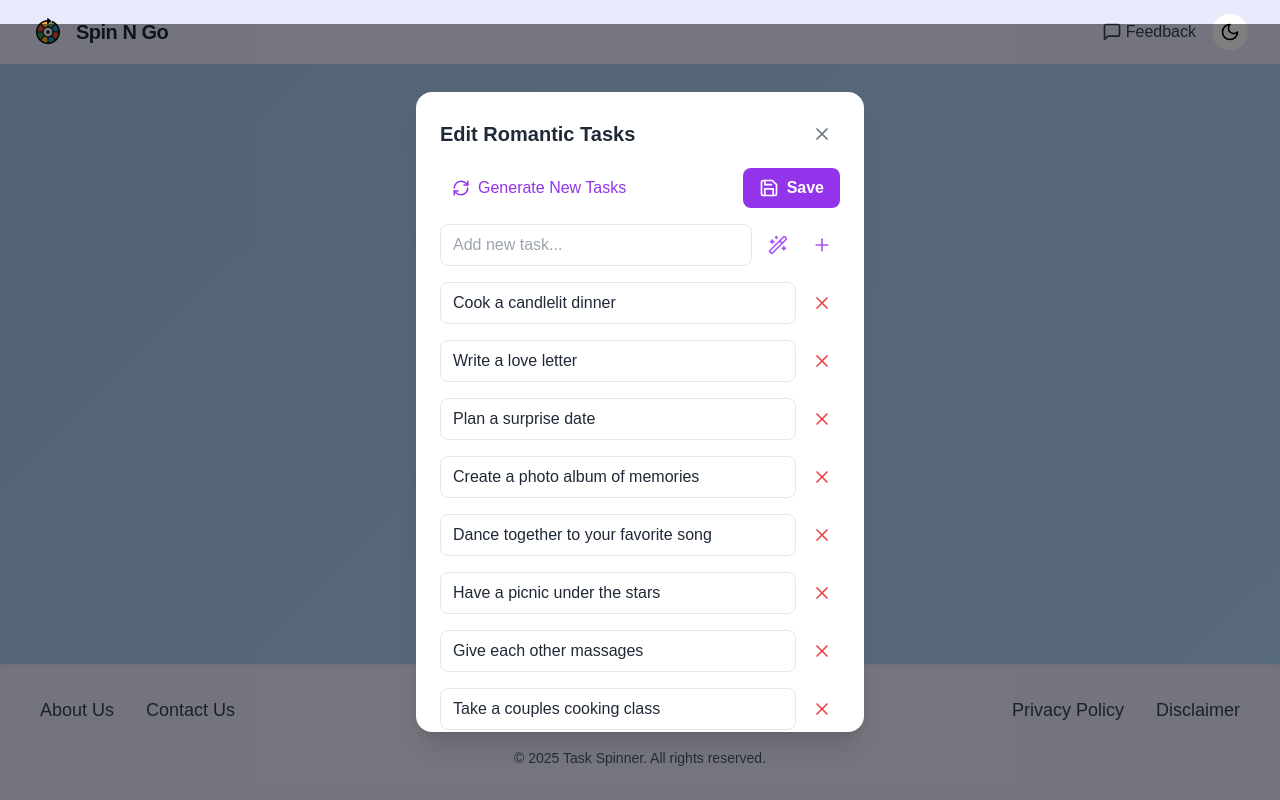
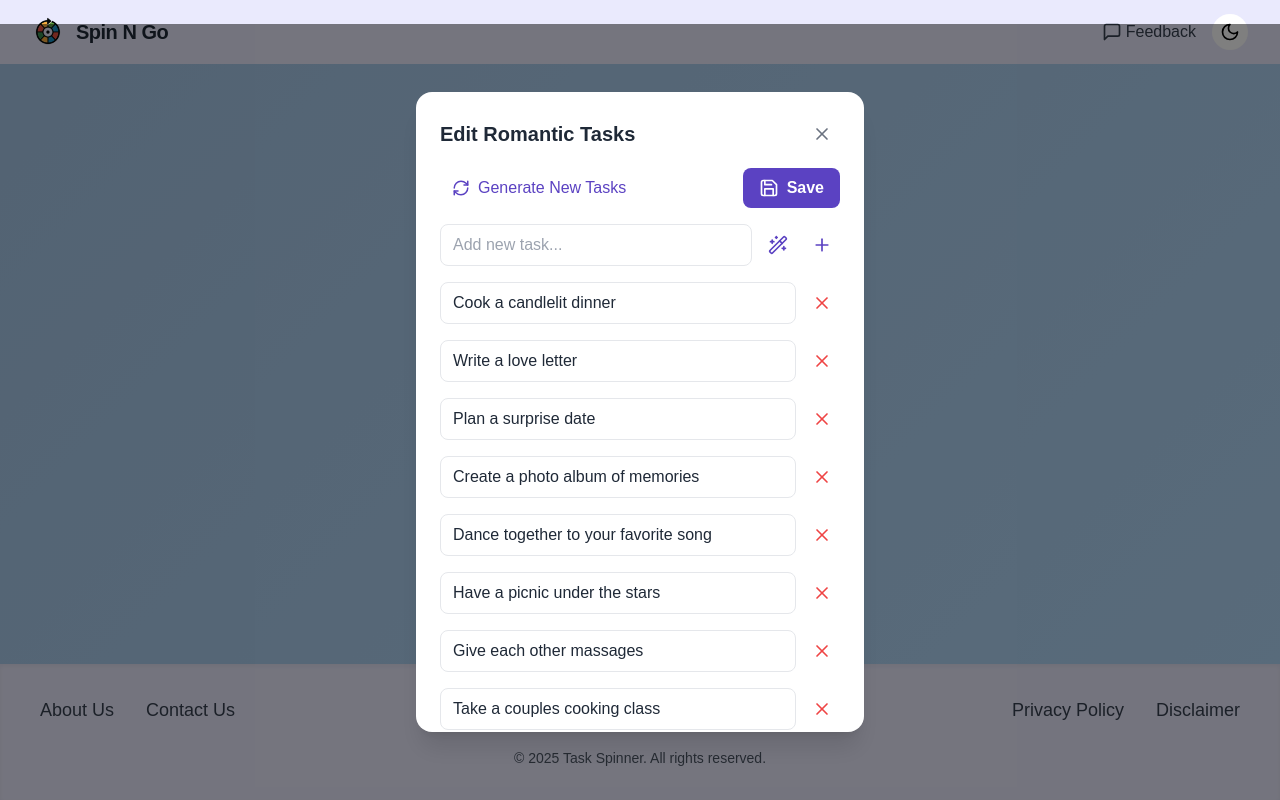
Before and after one commit to Thummar-harsh/spinngo, a React (Vite) app: page / in a window 1280 px wide. Both pictures are taken after a click on the button 802 px from the left and 217 px from the top of the page. Built offline with nearby package versions, Linux system fonts and the light colour scheme.

Commit message:
minor on colour blueadd

```diff
--- a/src/pages/Home.tsx
+++ b/src/pages/Home.tsx
@@ -193,7 +193,7 @@ const Home = () => {
             <select
               value={selectedCategory}
               onChange={(e) => setSelectedCategory(e.target.value)}
-              className="w-full px-4 py-3 rounded-2xl bg-gray-50 dark:bg-gray-700 border border-gray-200 dark:border-gray-600 appearance-none pr-10 text-gray-700 dark:text-gray-200 shadow-sm focus:outline-none focus:ring-2 focus:ring-purple-500 focus:border-transparent transition-all duration-200 hover:shadow-md disabled:opacity-50 disabled:cursor-not-allowed"
+              className="w-full px-4 py-3 rounded-2xl bg-gray-50 dark:bg-gray-700 border border-gray-200 dark:border-gray-600 appearance-none pr-10 text-gray-700 dark:text-gray-200 shadow-sm focus:outline-none focus:ring-2 focus:ring-[#5b42c2] focus:border-transparent transition-all duration-200 hover:shadow-md disabled:opacity-50 disabled:cursor-not-allowed"
               disabled={isSpinning || isEditing}
             >
               {Object.keys(tasks).map((category) => (
@@ -214,13 +214,12 @@ const Home = () => {
         </div>
 
         <button
-  onClick={handleSpin}
-  disabled={isSpinning || isEditing}
-  className="w-full bg-[#6E52E4] hover:bg-[#5b42c2] text-white font-semibold py-3 px-6 rounded-3xl shadow-md hover:shadow-lg transition-all duration-300 disabled:opacity-50 disabled:cursor-not-allowed"
->
-  {isSpinning ? 'Spinning...' : 'Spin!'}
-</button>
-
+          onClick={handleSpin}
+          disabled={isSpinning || isEditing}
+          className="w-full bg-[#5b42c2] hover:bg-[#4b35a2] text-white font-semibold py-3 px-6 rounded-3xl shadow-md hover:shadow-lg transition-all duration-300 disabled:opacity-50 disabled:cursor-not-allowed"
+        >
+          {isSpinning ? 'Spinning...' : 'Spin!'}
+        </button>
 
         <div className={`bg-gray-50 dark:bg-gray-700 rounded-2xl p-6 min-h-[120px] flex items-center justify-center text-center transition-all duration-300 w-full shadow-md hover:shadow-lg border border-gray-200 dark:border-gray-600`}>
           {currentTask ? (
@@ -251,14 +250,14 @@ const Home = () => {
                 <div className='flex justify-between items-center'>
                   <button
                     onClick={generateAllNewTasks}
-                    className="flex items-center gap-2 text-purple-600 dark:text-purple-400 hover:bg-purple-50 dark:hover:bg-purple-900/20 px-3 py-2 rounded-lg transition-colors duration-200"
+                    className="flex items-center gap-2 text-[#5b42c2] hover:bg-[#f0edff] dark:hover:bg-purple-900/20 px-3 py-2 rounded-lg transition-colors duration-200"
                   >
                     <RefreshCw size={18} />
                     Generate New Tasks
                   </button>
                   <button
                     onClick={saveChanges}
-                    className="flex items-center gap-2 bg-purple-600 hover:bg-purple-700 text-white font-semibold py-2 px-4 rounded-lg transition-colors duration-200"
+                    className="flex items-center gap-2 bg-[#5b42c2] hover:bg-[#4b35a2] text-white font-semibold py-2 px-4 rounded-lg transition-colors duration-200"
                   >
                     <Save size={20} />
                     Save
@@ -271,19 +270,19 @@ const Home = () => {
                     value={newTask}
                     onChange={(e) => setNewTask(e.target.value)}
                     placeholder="Add new task..."
-                    className="flex-1 px-3 py-2 border dark:border-gray-600 rounded-lg focus:outline-none focus:ring-2 focus:ring-purple-500 bg-white dark:bg-gray-700 text-gray-800 dark:text-gray-200 placeholder-gray-400 dark:placeholder-gray-500"
+                    className="flex-1 px-3 py-2 border dark:border-gray-600 rounded-lg focus:outline-none focus:ring-2 focus:ring-[#5b42c2] bg-white dark:bg-gray-700 text-gray-800 dark:text-gray-200 placeholder-gray-400 dark:placeholder-gray-500"
                     onKeyPress={(e) => e.key === 'Enter' && addNewTask()}
                   />
                   <button
                     onClick={generateTask}
-                    className="p-2 text-purple-500 dark:text-purple-400 hover:bg-purple-50 dark:hover:bg-purple-900/20 rounded-lg"
+                    className="p-2 text-[#5b42c2] hover:bg-[#f0edff] dark:hover:bg-purple-900/20 rounded-lg"
                     title="Generate random task"
                   >
                     <Wand2 size={20} />
                   </button>
                   <button
                     onClick={addNewTask}
-                    className="p-2 text-purple-500 dark:text-purple-400 hover:bg-purple-50 dark:hover:bg-purple-900/20 rounded-lg"
+                    className="p-2 text-[#5b42c2] hover:bg-[#f0edff] dark:hover:bg-purple-900/20 rounded-lg"
                   >
                     <Plus size={20} />
                   </button>
@@ -295,7 +294,7 @@ const Home = () => {
                       type="text"
                       value={task}
                       onChange={(e) => updateTask(index, e.target.value)}
-                      className="flex-1 px-3 py-2 border dark:border-gray-600 rounded-lg focus:outline-none focus:ring-2 focus:ring-purple-500 bg-white dark:bg-gray-700 text-gray-800 dark:text-gray-200"
+                      className="flex-1 px-3 py-2 border dark:border-gray-600 rounded-lg focus:outline-none focus:ring-2 focus:ring-[#5b42c2] bg-white dark:bg-gray-700 text-gray-800 dark:text-gray-200"
                     />
                     <button
                       onClick={() => removeTask(index)}
@@ -313,5 +312,4 @@ const Home = () => {
     </div>
   );
 };
-
 export default Home;
```
